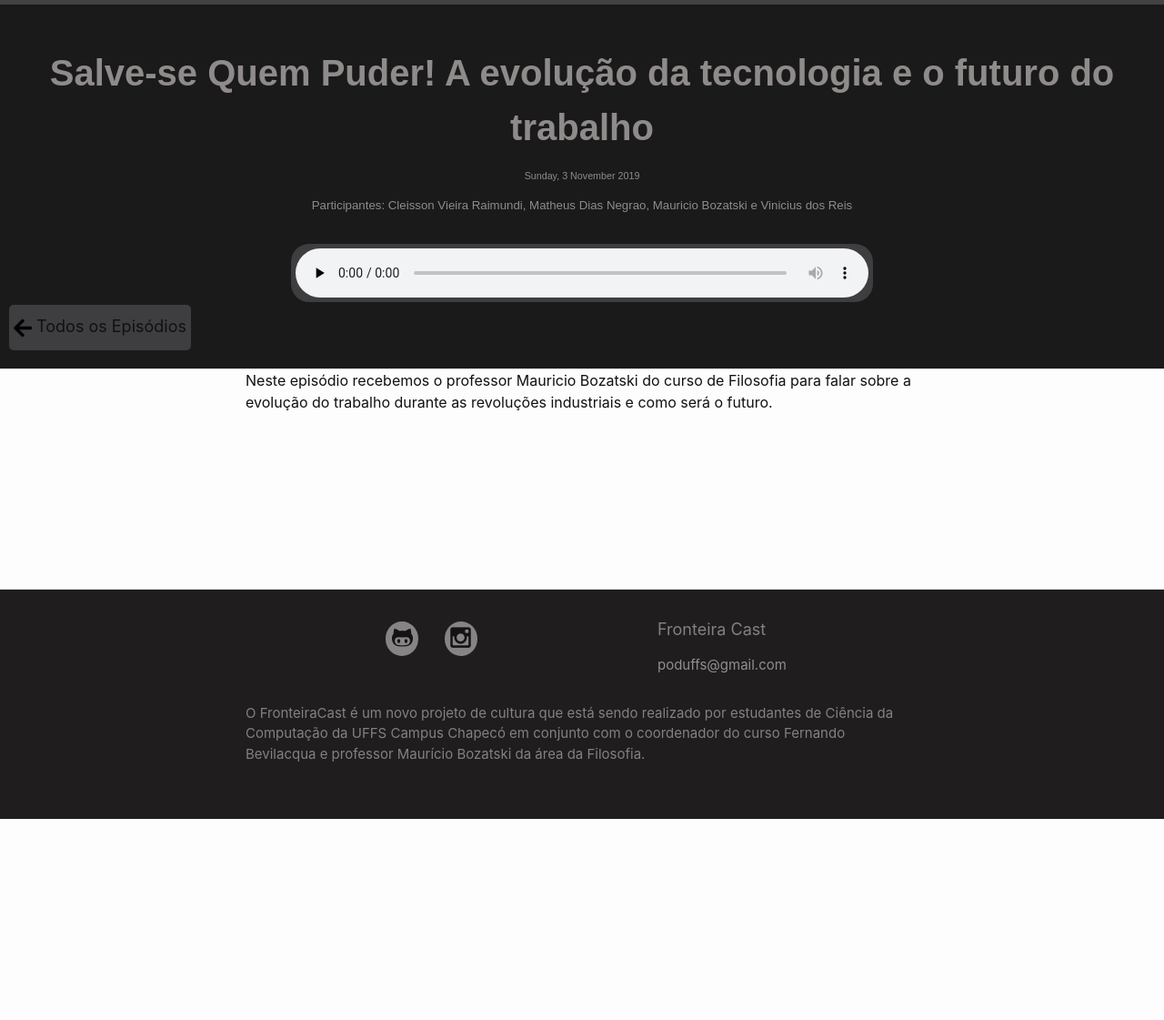
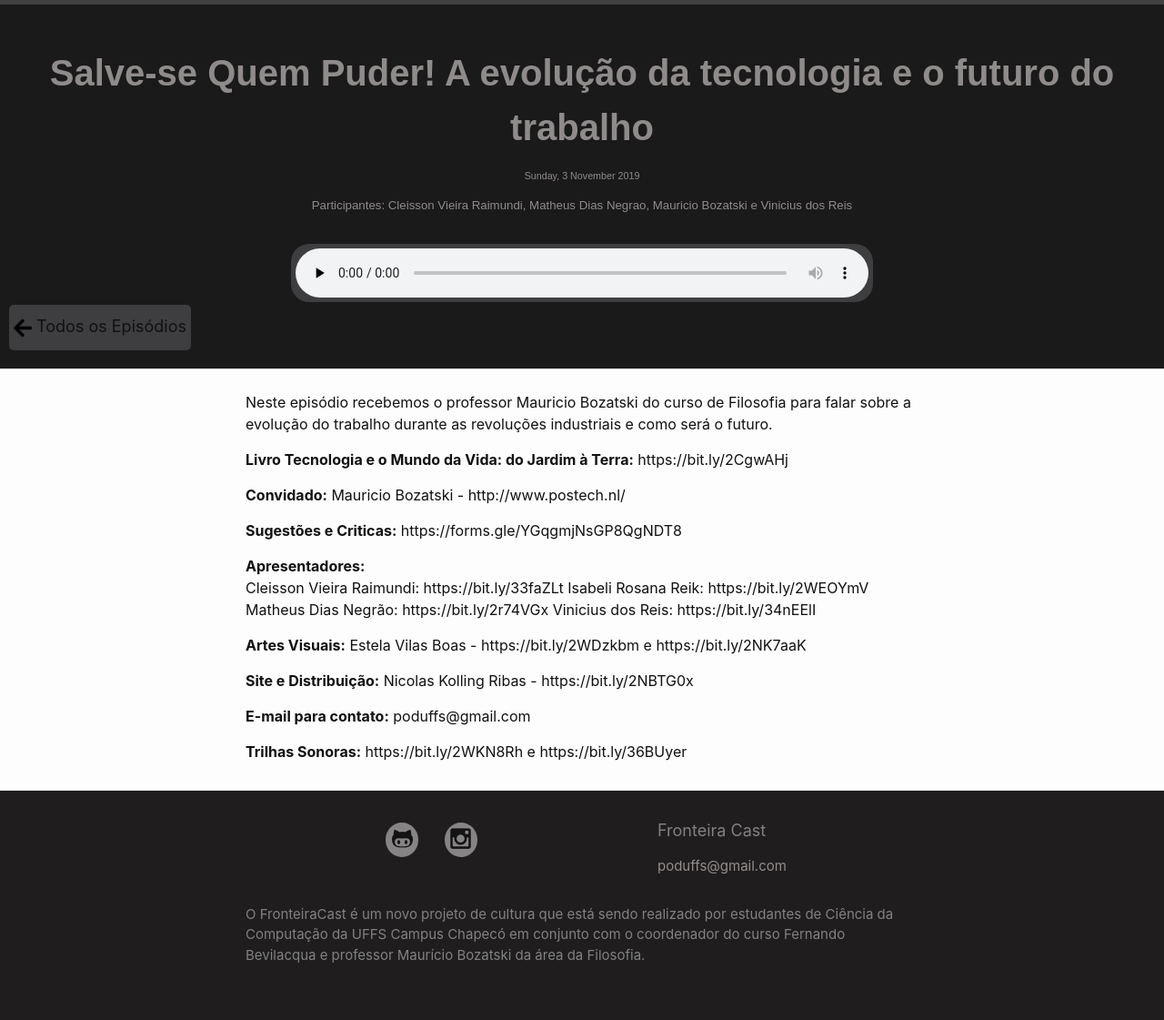
Before and after one commit to ccuffs/fronteiracast, a Jekyll site: the page built from site/_posts/2019-11-02-podcast-base.md, in a window 1280 px wide. Shown: the whole page at 91% size. Built offline with Jekyll 4.4.1, drawn with Linux system fonts in a browser that asks for light colours; before the commit the page ends 900 px from its top, so only the background shows below that.

Commit message:
primeiro podcast

```diff
--- a/site/_posts/2019-11-02-podcast-base.md
+++ b/site/_posts/2019-11-02-podcast-base.md
@@ -17,4 +17,26 @@ podcast_length: 2775
 author: Cleisson Vieira Raimundi, Matheus Dias Negrao, Mauricio Bozatski e Vinicius dos Reis
 ---
 
+
+<br>
 Neste episódio recebemos o professor Mauricio Bozatski do curso de Filosofia para falar sobre a evolução do trabalho durante as revoluções industriais e como será o futuro.
+
+**Livro Tecnologia e o Mundo da Vida: do Jardim à Terra:** https://bit.ly/2CgwAHj
+
+**Convidado:** Mauricio Bozatski - http://www.postech.nl/
+
+**Sugestões e Criticas:** https://forms.gle/YGqgmjNsGP8QgNDT8
+
+**Apresentadores:**
+Cleisson Vieira Raimundi: https://bit.ly/33faZLt
+Isabeli Rosana Reik: https://bit.ly/2WEOYmV
+Matheus Dias Negrão: https://bit.ly/2r74VGx
+Vinicius dos Reis: https://bit.ly/34nEElI
+
+**Artes Visuais:** Estela Vilas Boas - https://bit.ly/2WDzkbm e https://bit.ly/2NK7aaK
+
+**Site e Distribuição:** Nicolas Kolling Ribas - https://bit.ly/2NBTG0x
+
+**E-mail para contato:** poduffs@gmail.com
+
+**Trilhas Sonoras:** https://bit.ly/2WKN8Rh e https://bit.ly/36BUyer
```
